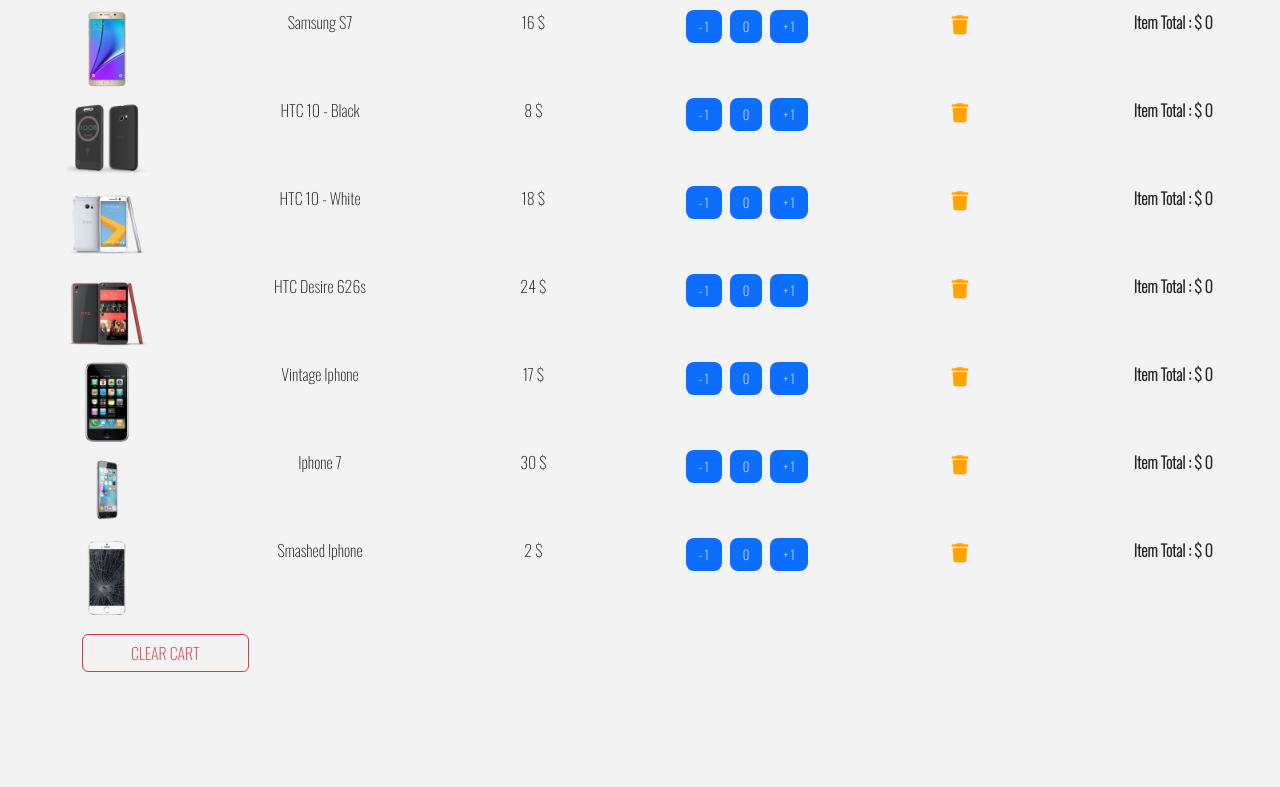
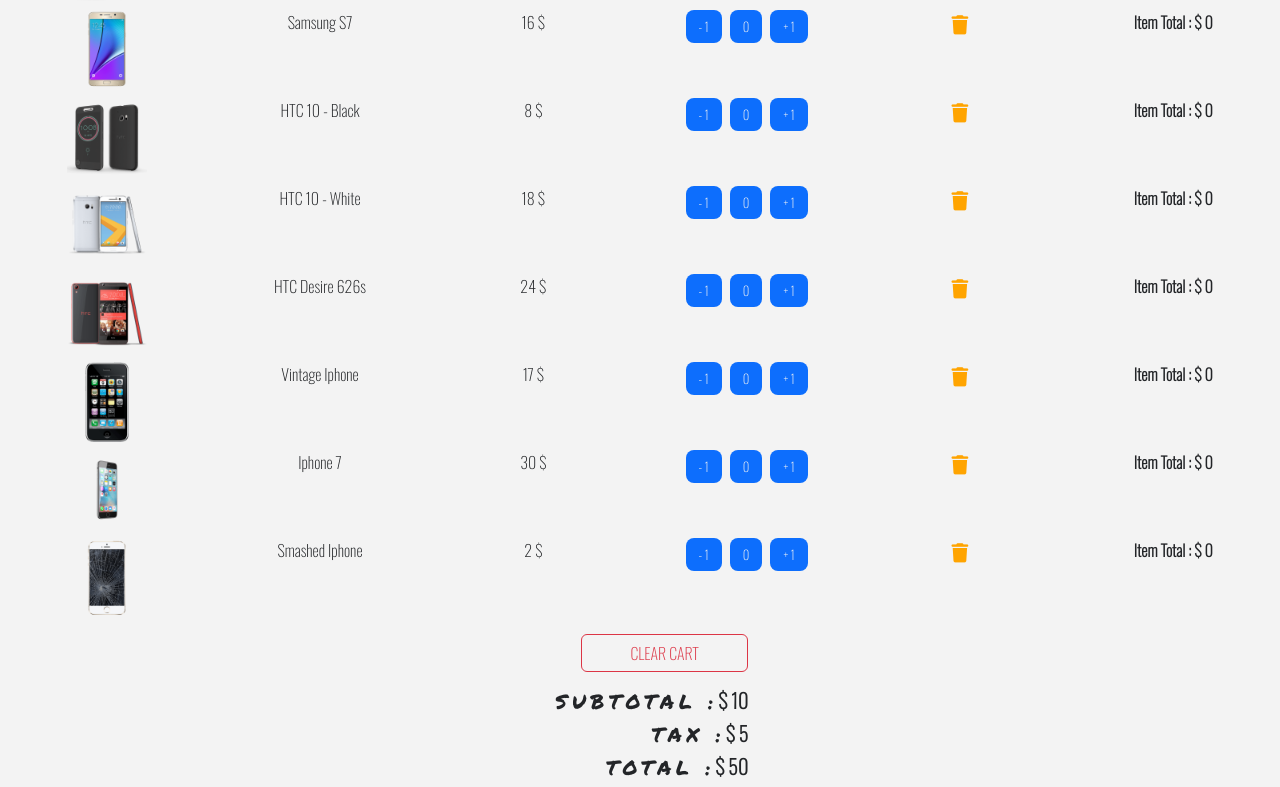
Before and after one commit to PowerLevel9000/e-commerce, a React (Create React App) app: page /cart in a window 1280 px wide. Shown: the part 256-1043 px from the top of the page. Before the commit the page ends 944 px from the top, so only its background shows below. Built offline with nearby package versions, Linux system fonts and the light colour scheme.

Commit message:
cart calcultaion skelton

```diff
--- a/src/components/Cart/CartTotals.jsx
+++ b/src/components/Cart/CartTotals.jsx
@@ -2,23 +2,42 @@
 import { Link } from 'react-router-dom'
 
 const CartTotals = ({ value }) => {
-  const { cartSubtotal, cartTax, cartTotal, clearCart } = value
+  const { cartSubTotal, cartTax, cartTotal, clearCart } = value
+  console.log( cartSubTotal, cartTax, cartTotal, clearCart )
   return (
     <>
-      <div className="container">
+      <div className="container mx-0">
         <div className="row">
-          <div className="text-right col-10 mt-2 ml-sm-5 ml-md-auto col-sm-8 text-capitalize">
+          <div className="text-right d-flex flex-column align-items-end col-10 mt-2 ml-sm-5 ml-md-auto col-sm-8 justify-content-end text-capitalize">
             <Link to="/">
               <button className='btn btn-outline-danger
                 text-uppercase mb-3 px-5
               '
-              onClick={()=>{
-                clearCart()
-              }}
-              type='button'>
+                onClick={() => {
+                  clearCart()
+                }}
+                type='button'>
                 Clear Cart
               </button>
             </Link>
+            <h5>
+              <span className="text-title">
+                SubTotal :
+              </span>
+              <strong>$ {cartSubTotal}</strong>
+            </h5>
+            <h5>
+              <span className="text-title">
+                tax :
+              </span>
+              <strong>$ {cartTax}</strong>
+            </h5>
+            <h5>
+              <span className="text-title">
+                total :
+              </span>
+              <strong>$ {cartTotal}</strong>
+            </h5>
           </div>
         </div>
       </div>
--- a/src/context.js
+++ b/src/context.js
@@ -10,8 +10,9 @@
     cart: storeProducts,
     modalOpen: false,
     modalProduct: detailProduct,
-    cartSubTotal: 0,
-    CartTotal: 0,
+    cartSubTotal: 10,
+    cartTotal: 50,
+    cartTax: 5
   }
 
   componentDidMount() {
```
